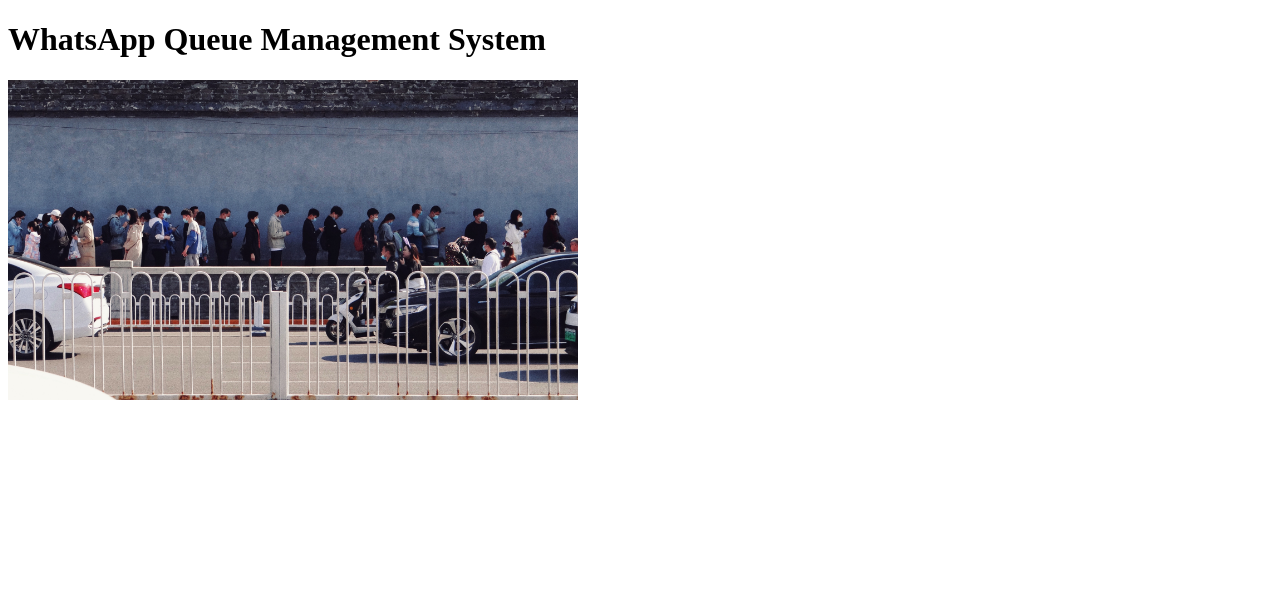
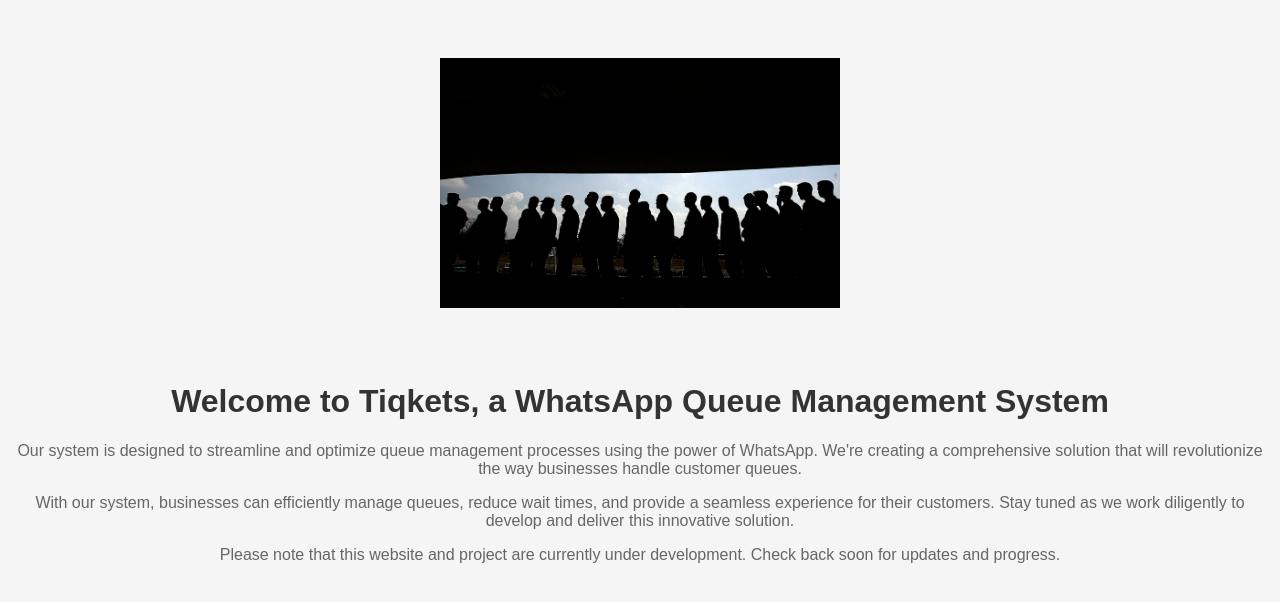
Before and after one commit to thiagu-raju/tiqkets, a Flask app: page / in a window 1280 px wide. Shown: the top 602 px of the page. Run offline with Flask 3, Linux system fonts and the light colour scheme.

Commit message:
Added help from chatGpt

```diff
--- a/templates/home.html
+++ b/templates/home.html
@@ -1,10 +1,31 @@
 <!DOCTYPE html>
 <html>
-  <head>
-    <title>Tiqkets</title>
-  </head>
-  <body>
-    <h1>WhatsApp Queue Management System</h1>
-    <img src="https://tiqkets--thiagu-raju.repl.co/static/Queue.jpg" height="320" >
-  </body>
+<head>
+  <title>Tiqkets - Under Development</title>
+  <style>
+    body {
+      text-align: center;
+      font-family: Arial, sans-serif;
+      background-color: #f5f5f5;
+    }
+    h1 {
+      color: #333333;
+    }
+    p {
+      color: #666666;
+    }
+    img {
+      width: 400px;
+      height: auto;
+      margin: 50px 0;
+    }
+  </style>
+</head>
+<body>
+  <img src="https://tiqkets--thiagu-raju.repl.co/static/Queue1.jpg" alt="Where there is a queue, there is a way">
+  <h1>Welcome to Tiqkets, a WhatsApp Queue Management System</h1>
+  <p>Our system is designed to streamline and optimize queue management processes using the power of WhatsApp. We're creating a comprehensive solution that will revolutionize the way businesses handle customer queues.</p>
+  <p>With our system, businesses can efficiently manage queues, reduce wait times, and provide a seamless experience for their customers. Stay tuned as we work diligently to develop and deliver this innovative solution.</p>
+  <p>Please note that this website and project are currently under development. Check back soon for updates and progress.</p>
+</body>
 </html>
```
Also changed, not shown: static/Queue1.jpg (added).
